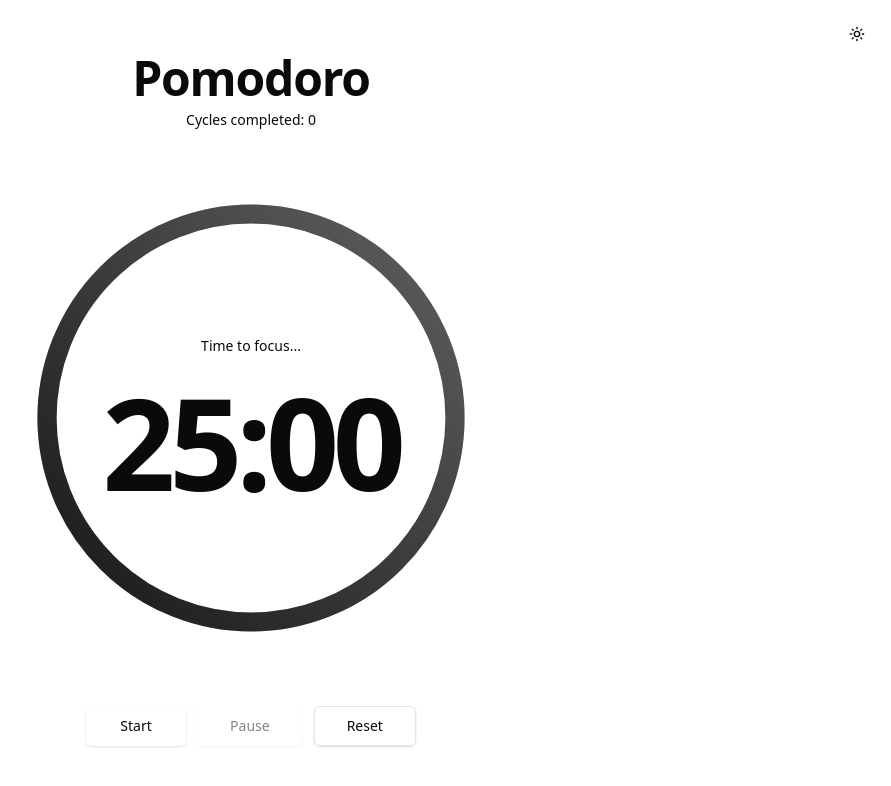
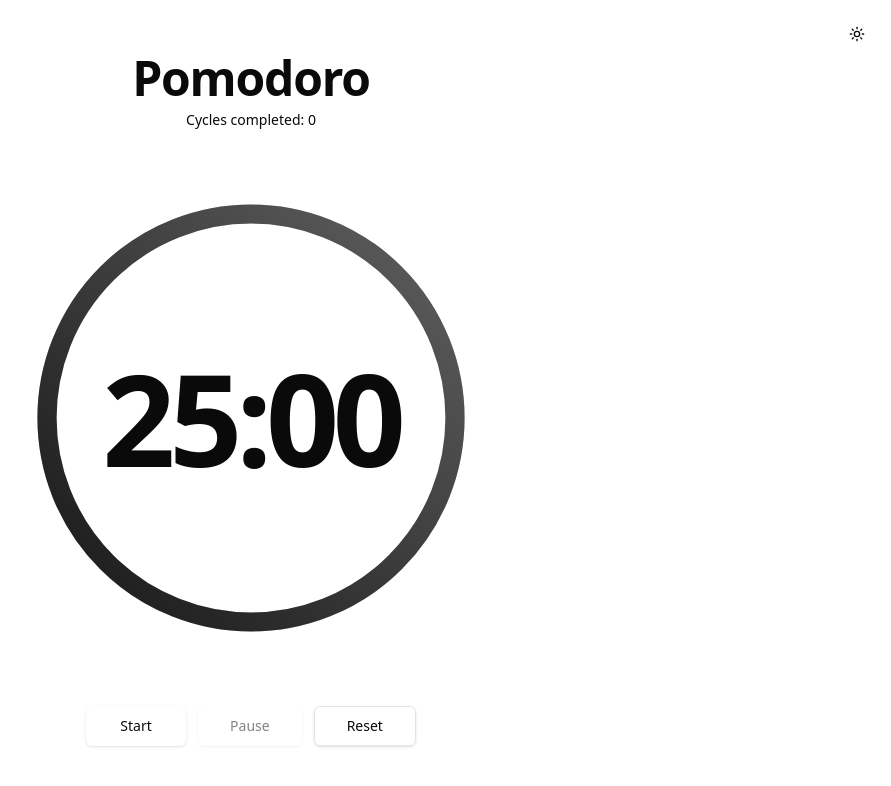
Before and after one commit to JamsusMaximus/pomo, a Next.js app: page / in a window 1280 px wide. Shown: the top 786 px of the page, without its empty margins (389-1280 px from the left). Built offline with nearby package versions, Linux system fonts and the light colour scheme.

Commit message:
Remove mode text and center timer vertically in circle

```diff
--- a/app/page.tsx
+++ b/app/page.tsx
@@ -151,15 +151,7 @@ export default function Home() {
             </svg>
 
             {/* Timer content - positioned absolutely in center */}
-            <div className="absolute inset-0 flex flex-col items-center justify-center">
-              <motion.div
-                className="inline-block px-4 py-1.5 mb-4 rounded-full text-sm font-medium bg-secondary"
-                animate={{ opacity: 1 }}
-                transition={{ duration: 0.3 }}
-              >
-                {mode === "focus" ? "Time to focus..." : "Take a break"}
-              </motion.div>
-
+            <div className="absolute inset-0 flex items-center justify-center">
               <div
                 className="text-7xl sm:text-8xl md:text-9xl font-semibold tabular-nums tracking-tighter"
                 style={{
```
